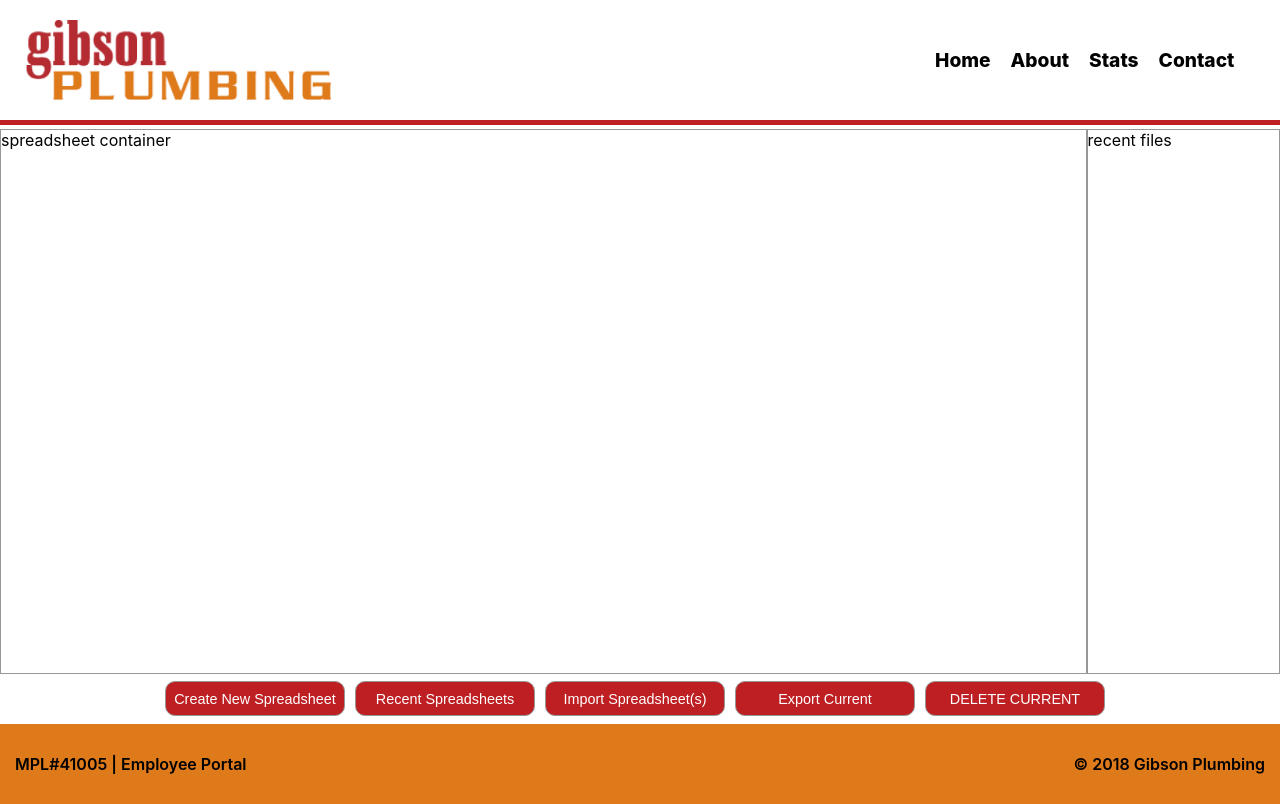
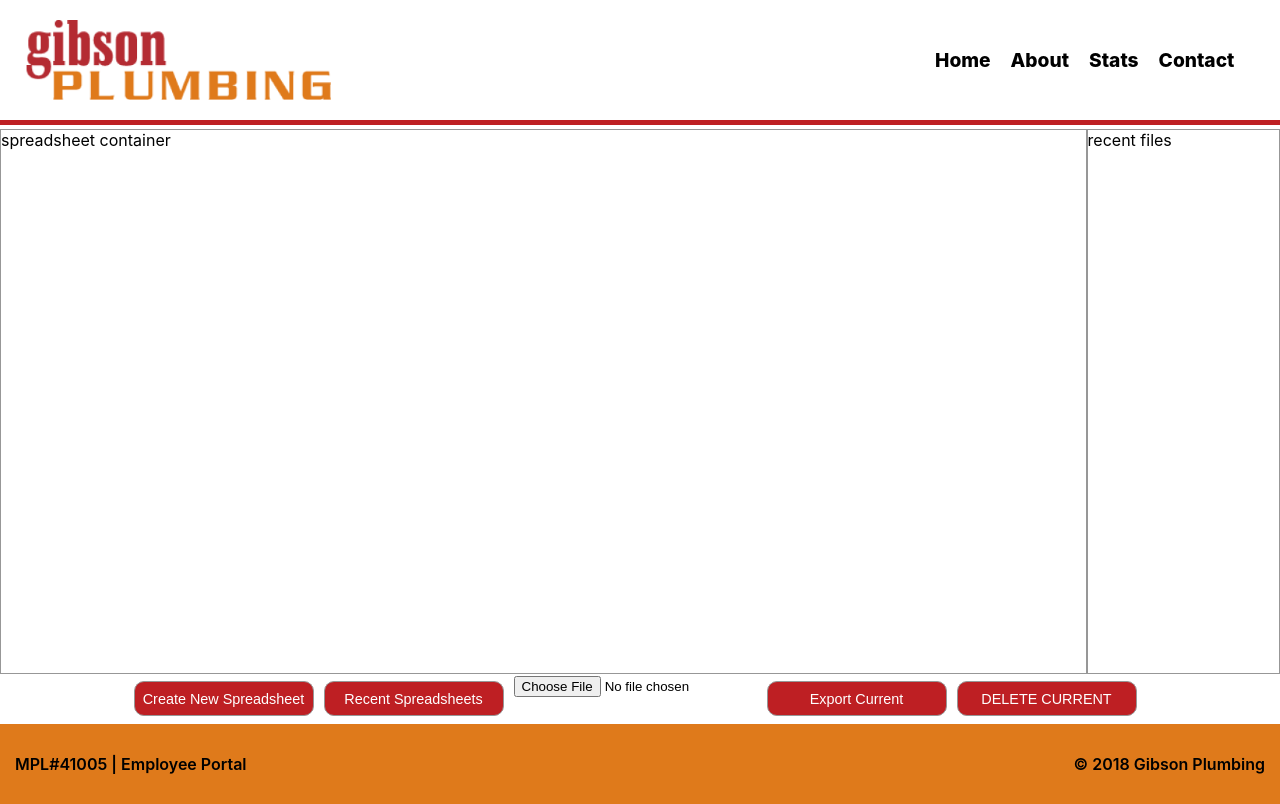
Before and after one commit to JS-goose/gibson-code-challenge, a React (Create React App) app: page / in a window 1280 px wide. Built offline with nearby package versions, Linux system fonts and the light colour scheme; no server answers.

Commit message:
added input for upload

```diff
--- a/src/components/CenterContent/CenterContent.js
+++ b/src/components/CenterContent/CenterContent.js
@@ -63,7 +63,8 @@ class CenterContent extends Component {
           <button className={styles['control-buttons']} onClick={this.getThreads}>
             Recent Spreadsheets
           </button>
-          <button className={styles['control-buttons']}>Import Spreadsheet(s)</button>
+          <label htmlFor="import-spreadsheet-button" />
+          <input type="file" name="imported-spreadsheet" id="import-spreadsheet-button" />
           <button className={styles['control-buttons']}>Export Current</button>
           <button className={styles['control-buttons']}>DELETE CURRENT</button>
         </div>
```
